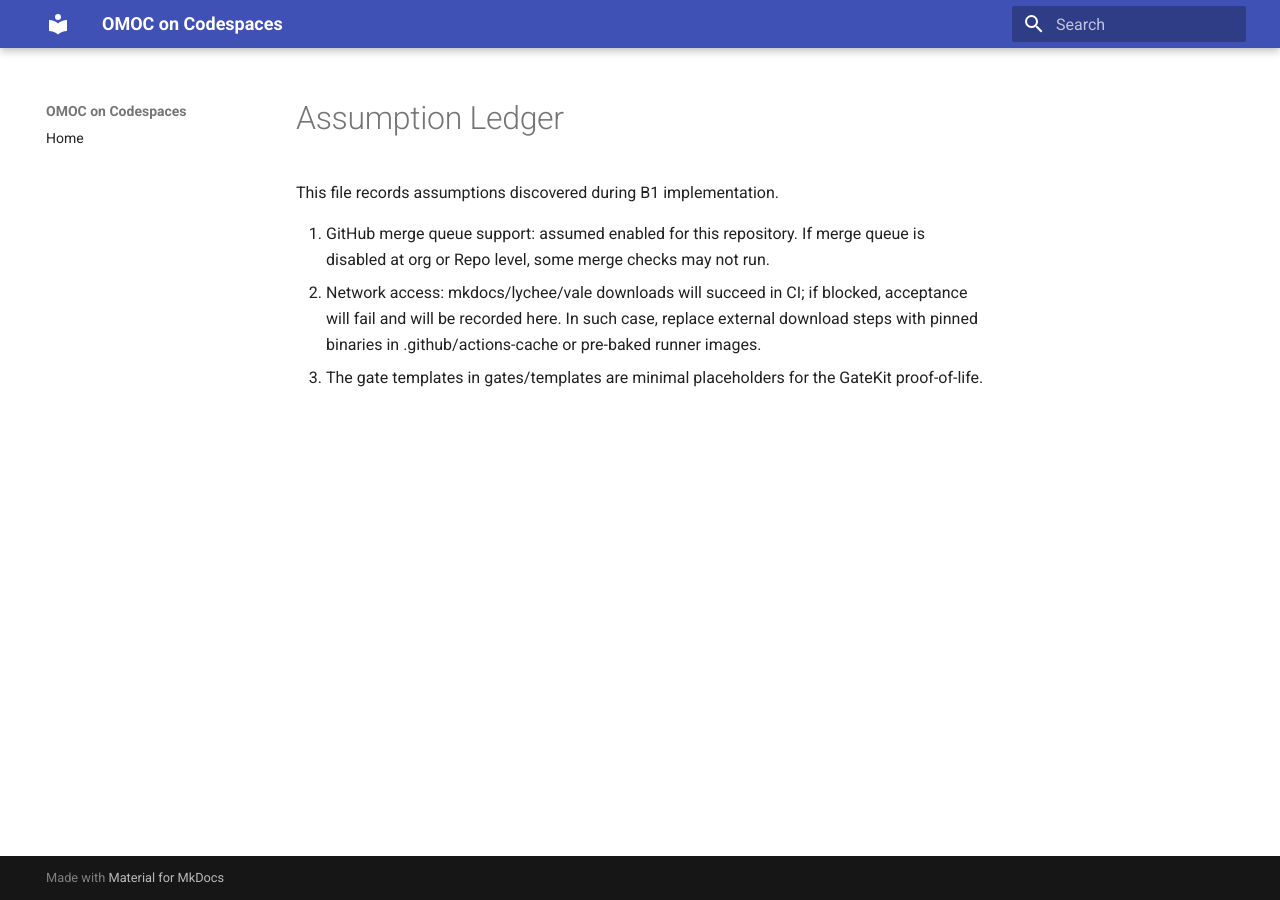
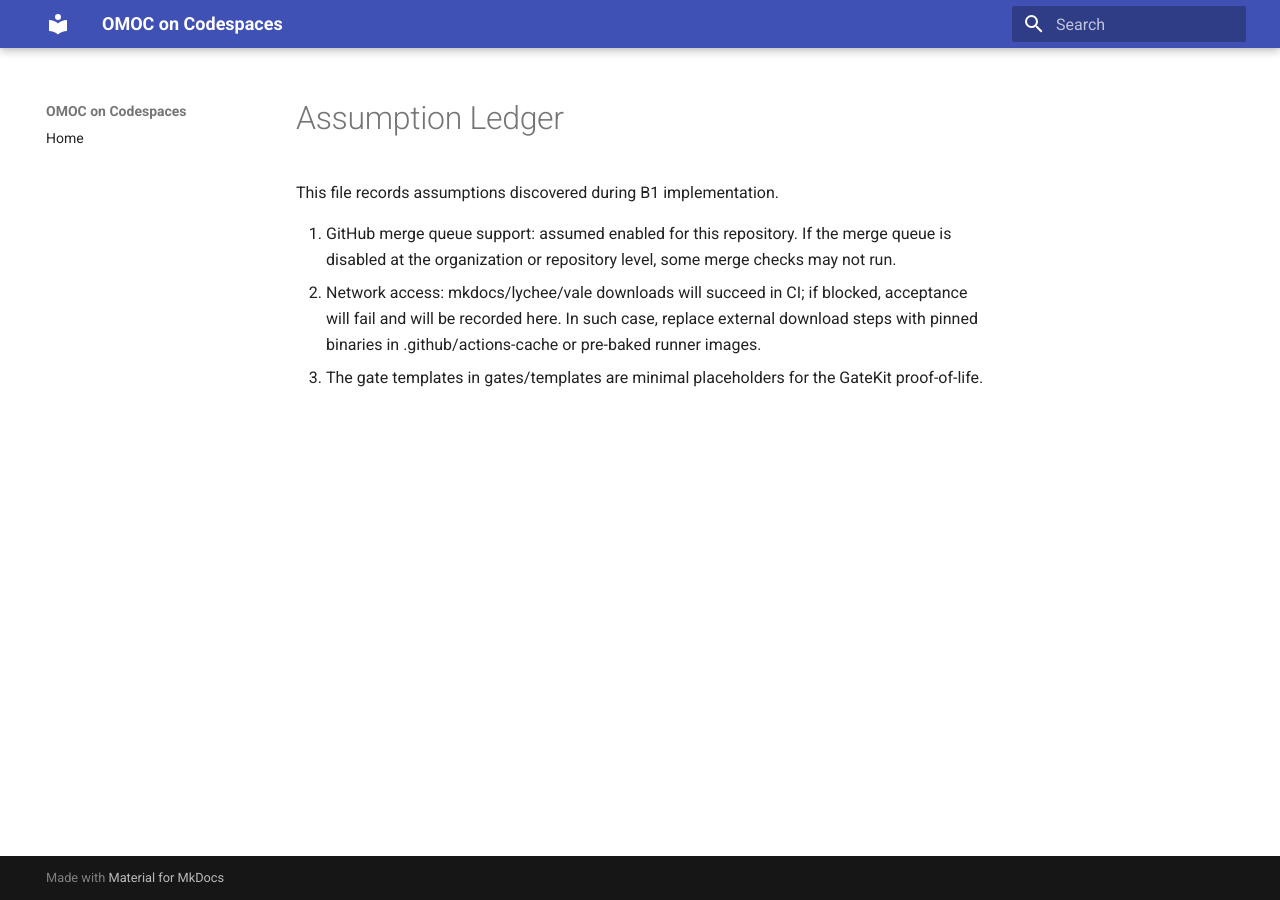
Before and after one commit to Spartoi-development-team/spartoi-project-2, an MkDocs documentation site: the page built from docs/assumption_ledger.md, in a window 1280 px wide. Built offline with MkDocs 1.6.1 and Material for MkDocs 9.7.7, drawn with Linux system fonts in a browser that asks for light colours.

Commit message:
docs: normalize wording

```diff
--- a/docs/assumption_ledger.md
+++ b/docs/assumption_ledger.md
@@ -2,6 +2,6 @@
 
 This file records assumptions discovered during B1 implementation.
 
-1. GitHub merge queue support: assumed enabled for this repository. If merge queue is disabled at org or Repo level, some merge checks may not run.
+1. GitHub merge queue support: assumed enabled for this repository. If the merge queue is disabled at the organization or repository level, some merge checks may not run.
 2. Network access: mkdocs/lychee/vale downloads will succeed in CI; if blocked, acceptance will fail and will be recorded here. In such case, replace external download steps with pinned binaries in .github/actions-cache or pre-baked runner images.
 3. The gate templates in gates/templates are minimal placeholders for the GateKit proof-of-life.
```
